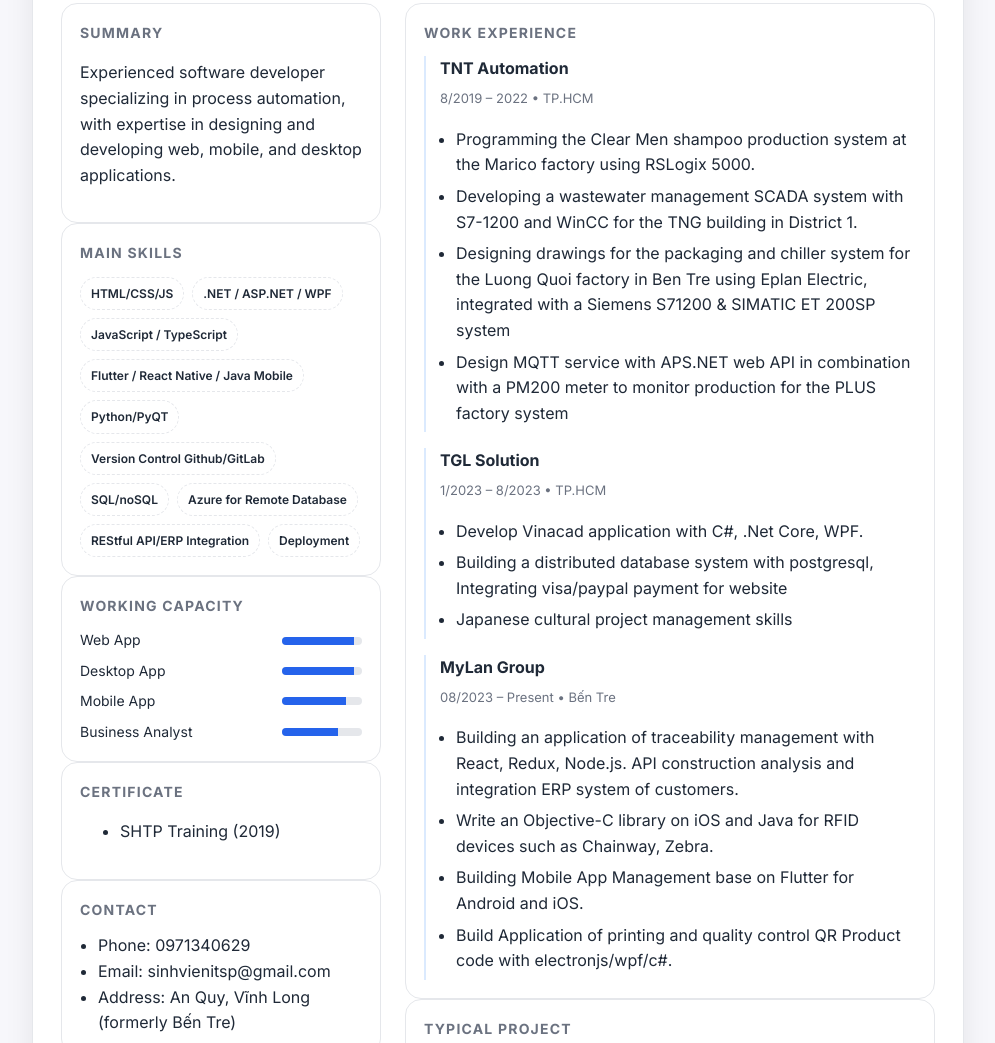
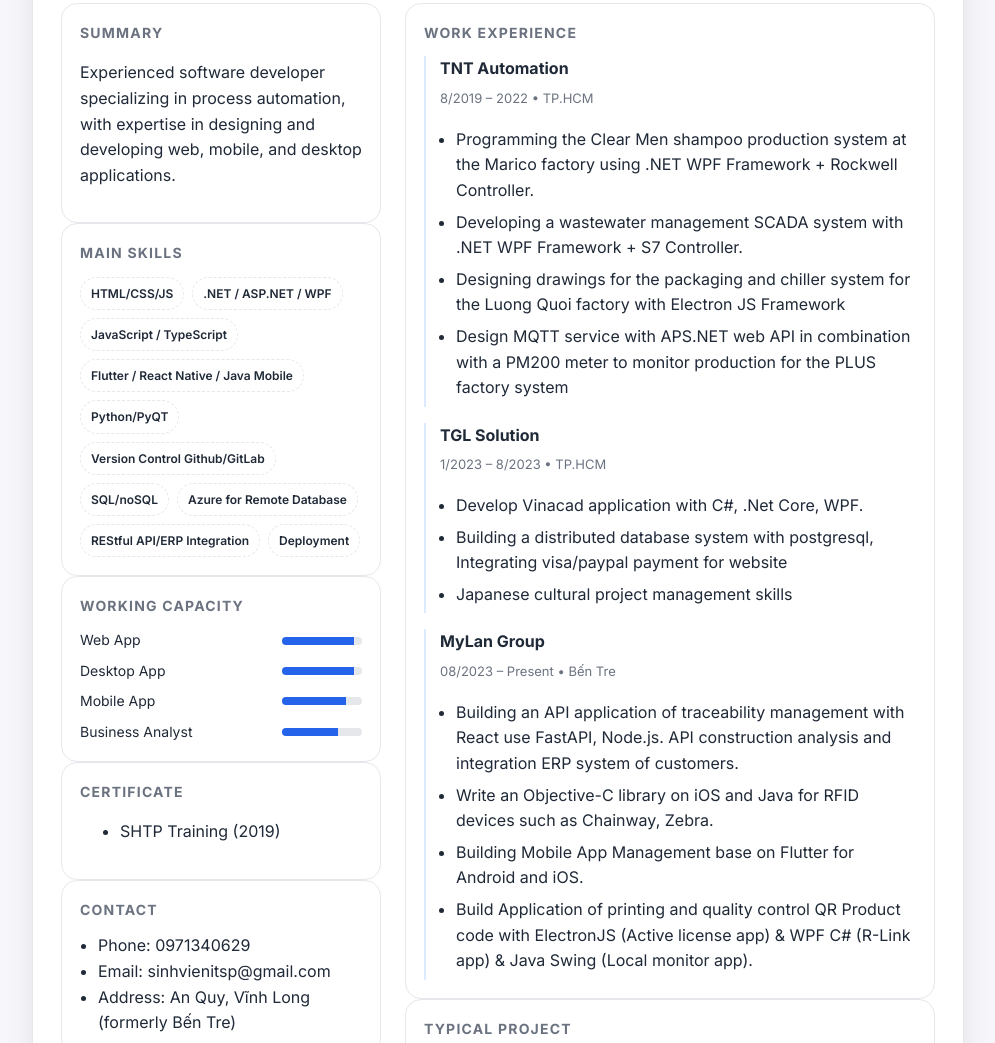
Before and after one commit to redlogs1st/resume, a plain HTML site: page index.html in a window 1280 px wide. Shown: the part 400-1443 px from the top of the page, without its empty margins (142-1137 px from the left). Drawn offline with nearby package versions, Linux system fonts and the light colour scheme.

Commit message:
Update index.html

```diff
--- a/index.html
+++ b/index.html
@@ -469,17 +469,15 @@
                   <ul>
                     <li>
                       Programming the Clear Men shampoo production system at the
-                      Marico factory using RSLogix 5000.
+                      Marico factory using .NET WPF Framework + Rockwell Controller.
                     </li>
                     <li>
                       Developing a wastewater management SCADA system with
-                      S7-1200 and WinCC for the TNG building in District 1.
+                      .NET WPF Framework + S7 Controller.
                     </li>
                     <li>
                       Designing drawings for the packaging and chiller system
-                      for the Luong Quoi factory in Ben Tre using Eplan
-                      Electric, integrated with a Siemens S71200 & SIMATIC ET
-                      200SP system
+                      for the Luong Quoi factory with Electron JS Framework
                     </li>
 
                     <li>
@@ -508,9 +506,10 @@
                   <h4>MyLan Group</h4>
                   <div class="when">08/2023 – Present • Bến Tre</div>
                   <ul>
+
                     <li>
-                      Building an application of traceability management with
-                      React, Redux, Node.js. API construction analysis and
+                      Building an API application of traceability management with
+                      React use FastAPI, Node.js. API construction analysis and
                       integration ERP system of customers.
                     </li>
                     <li>
@@ -523,7 +522,7 @@
                     </li>
                     <li>
                       Build Application of printing and quality control QR
-                      Product code with electronjs/wpf/c#.
+                      Product code with ElectronJS (Active license app) & WPF C# (R-Link app) & Java Swing (Local monitor app).
                     </li>
                   </ul>
                 </article>
```
